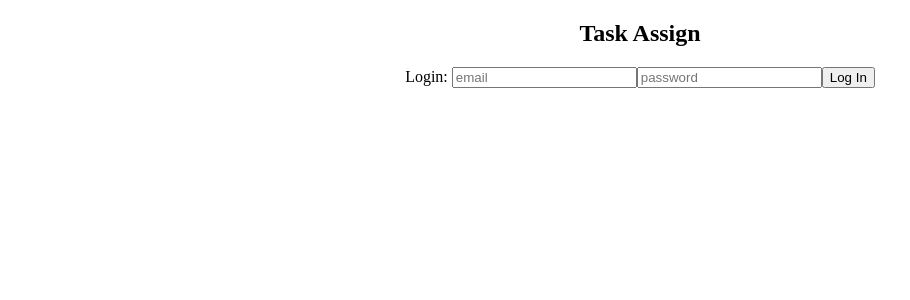
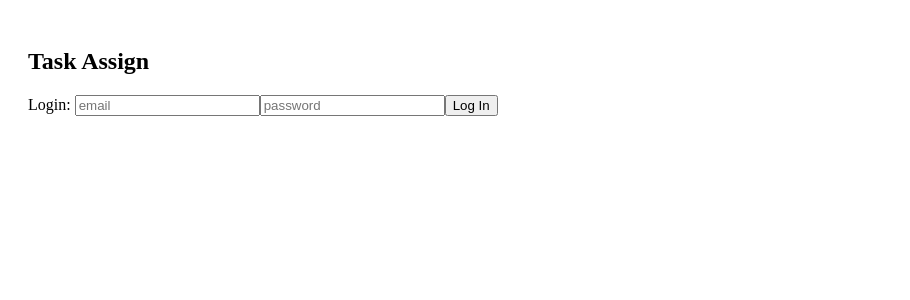
Before and after one commit to fdreith/react-project-frontend, a React (Create React App) app: page / in a window 1280 px wide. Shown: the top 300 px of the page, without its empty margins (0-910 px from the left). Built offline with nearby package versions, Linux system fonts and the light colour scheme.

Commit message:
adding padding and trying to center navbar text

```diff
--- a/src/App.css
+++ b/src/App.css
@@ -1,5 +1,7 @@
 .App {
-  text-align: center;
+  text-align: left;
+  justify-content: space-between;
+  padding: 20px
 }
 
 .App-logo {
@@ -7,11 +9,19 @@
   pointer-events: none;
 }
 
+
 /* @media (prefers-reduced-motion: no-preference) {
   .App-logo {
     animation: App-logo-spin infinite 20s linear;
   }
 } */
+
+.NavBar {
+  display: flex;
+  flex-direction: row;
+  justify-content: space-between;
+  text-align: center;
+}
 
 .App-header {
   background-color: #282c34;
```
